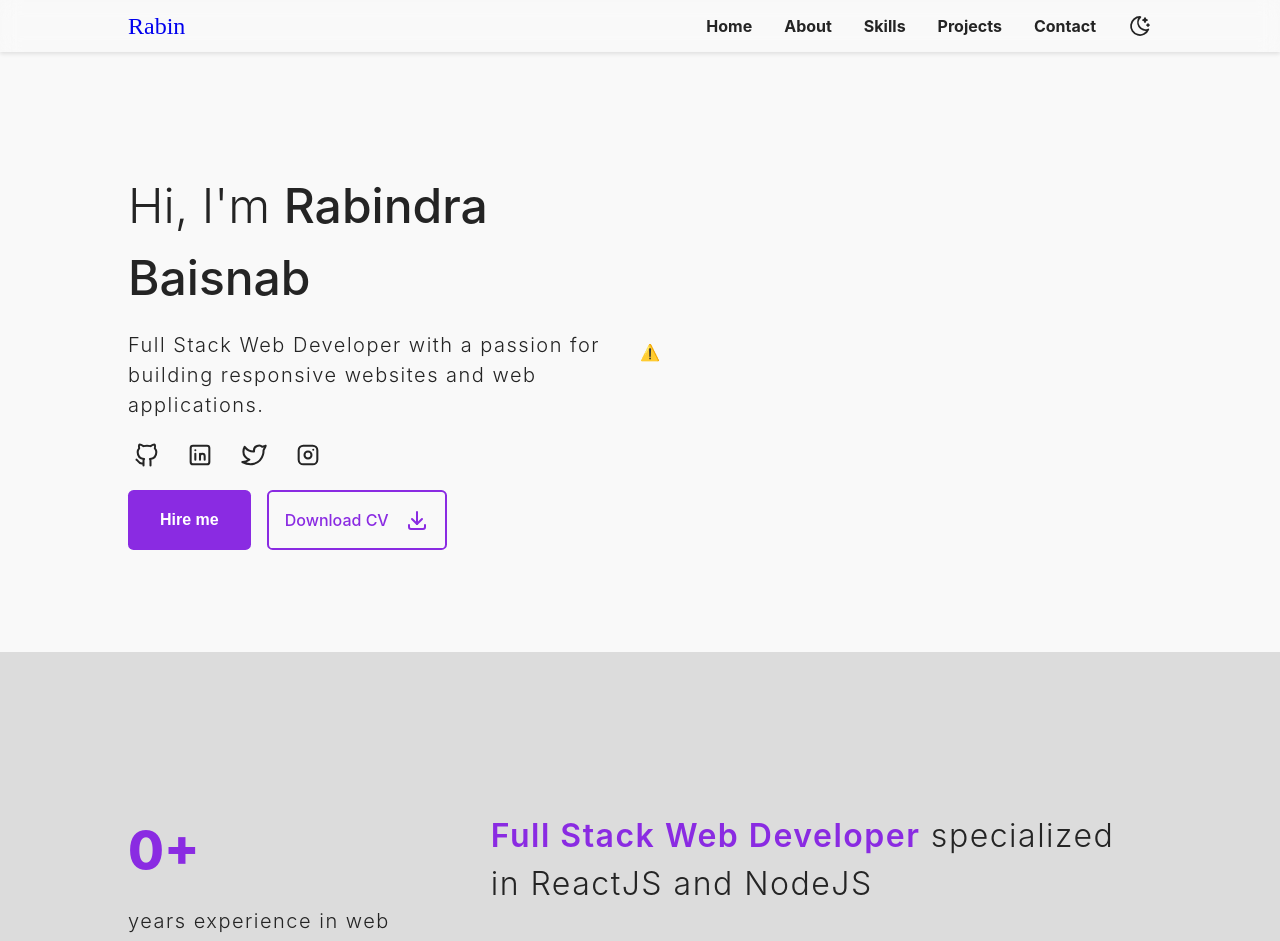
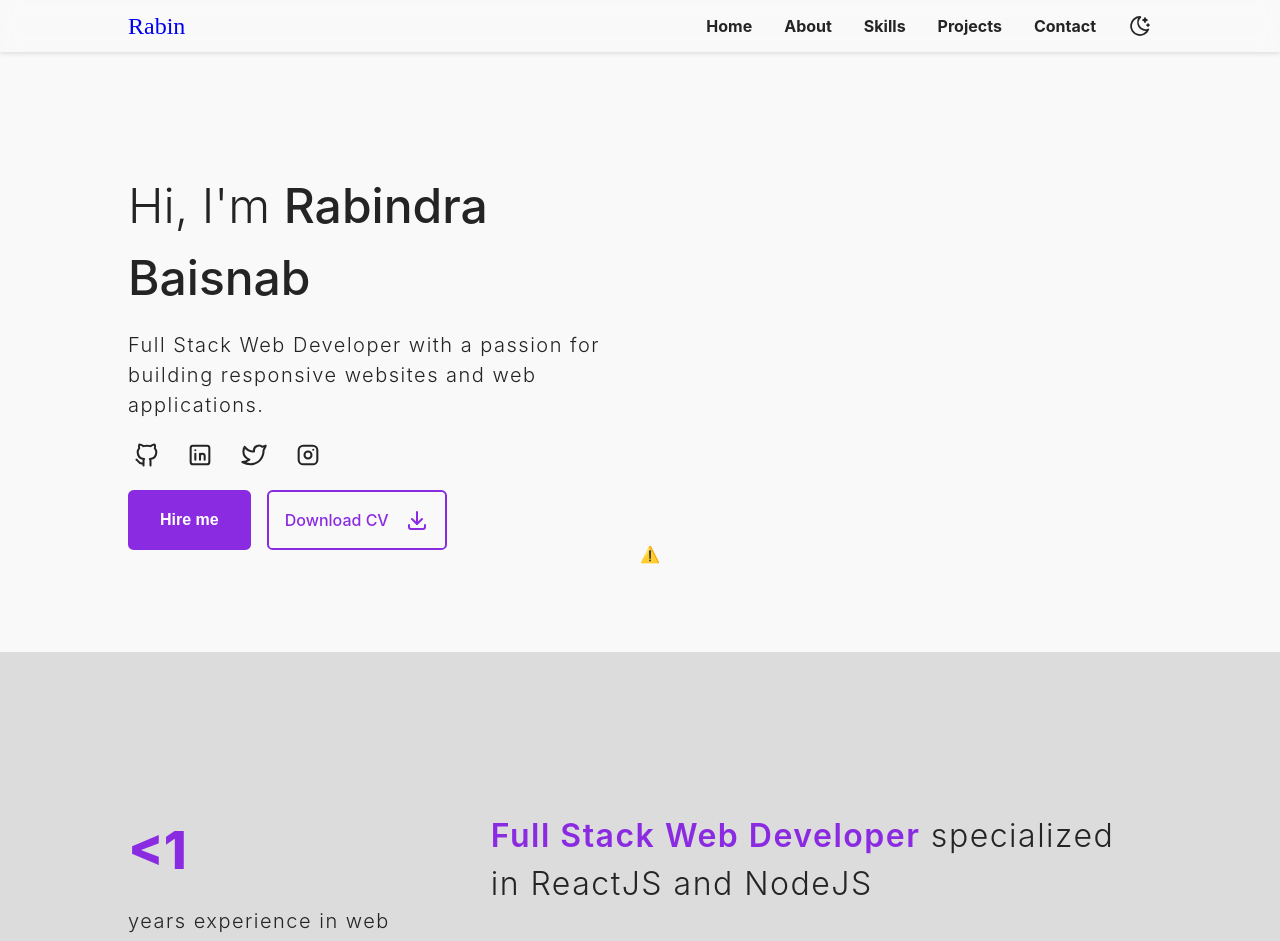
Before and after one commit to rabin245/portfolio-intern, a React (Vite) app: page / in a window 1280 px wide. Shown: the top 941 px of the page. Built offline with nearby package versions, Linux system fonts and the light colour scheme; no server answers; a web font is replaced by a local one.

Commit message:
update: update the style of home section and change experience

```diff
--- a/src/pages/About/index.jsx
+++ b/src/pages/About/index.jsx
@@ -15,7 +15,7 @@ const About = ({ aboutRef }) => {
     <div className={styles.About} ref={aboutRef}>
       <div className={styles.wrapper}>
         <div className={styles.experience}>
-          <h2>0+</h2>
+          <h2>&lt;1</h2>
           <span>years experience in web development</span>
         </div>
 
--- a/src/pages/Home/Home.module.css
+++ b/src/pages/Home/Home.module.css
@@ -7,12 +7,14 @@
 .wrapper {
   padding: 2rem 8rem;
   display: flex;
-  align-items: center;
+  justify-content: space-between;
+  align-items: end;
+  width: 100%;
 }
 
 .content {
   flex: 2;
-  padding: 4rem 0;
+  padding: 1rem 0;
 }
 
 .content h1 {
@@ -49,14 +51,13 @@
 
 .image {
   flex: 2;
-  margin: 0 1rem;
 }
 
 @media only screen and (max-width: 1024px) {
   .wrapper {
     flex-direction: column-reverse;
     padding: 2rem;
-    align-items: center;
+    align-items: start;
   }
 
   .content {
```
